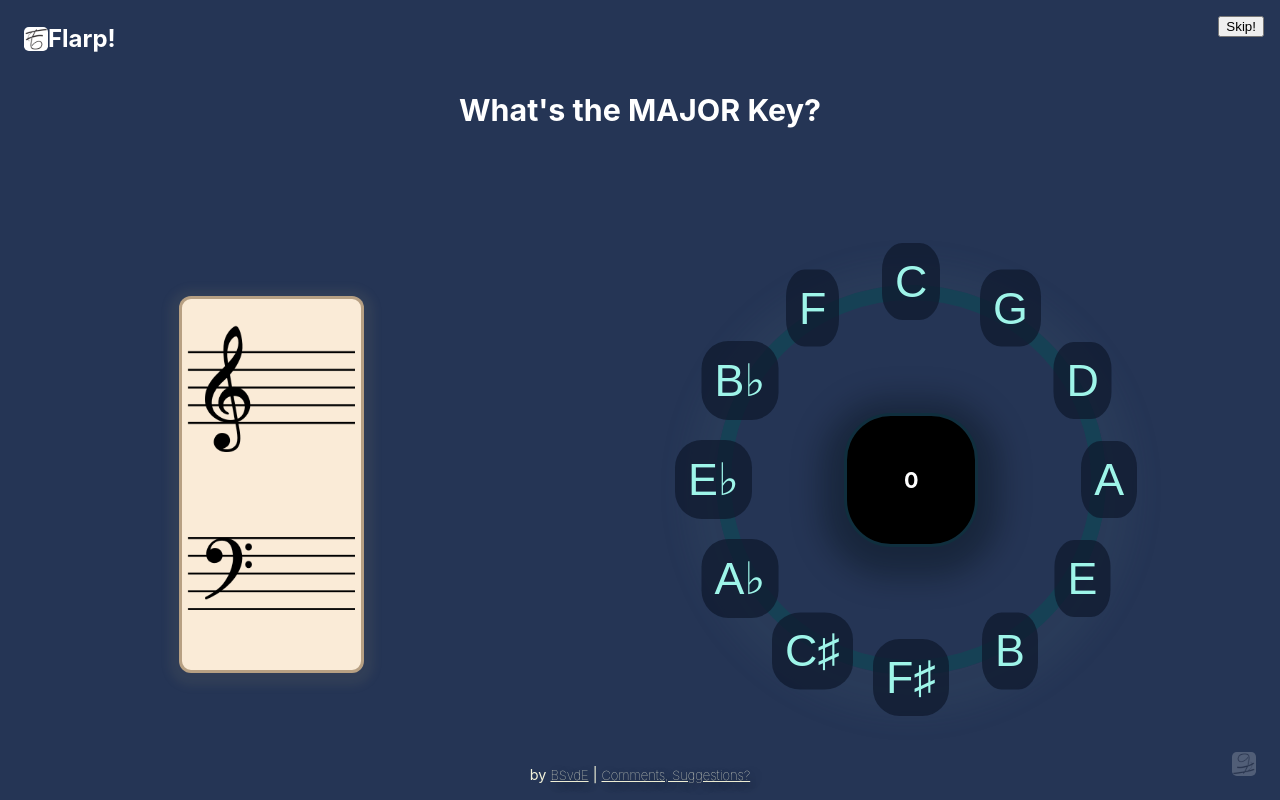
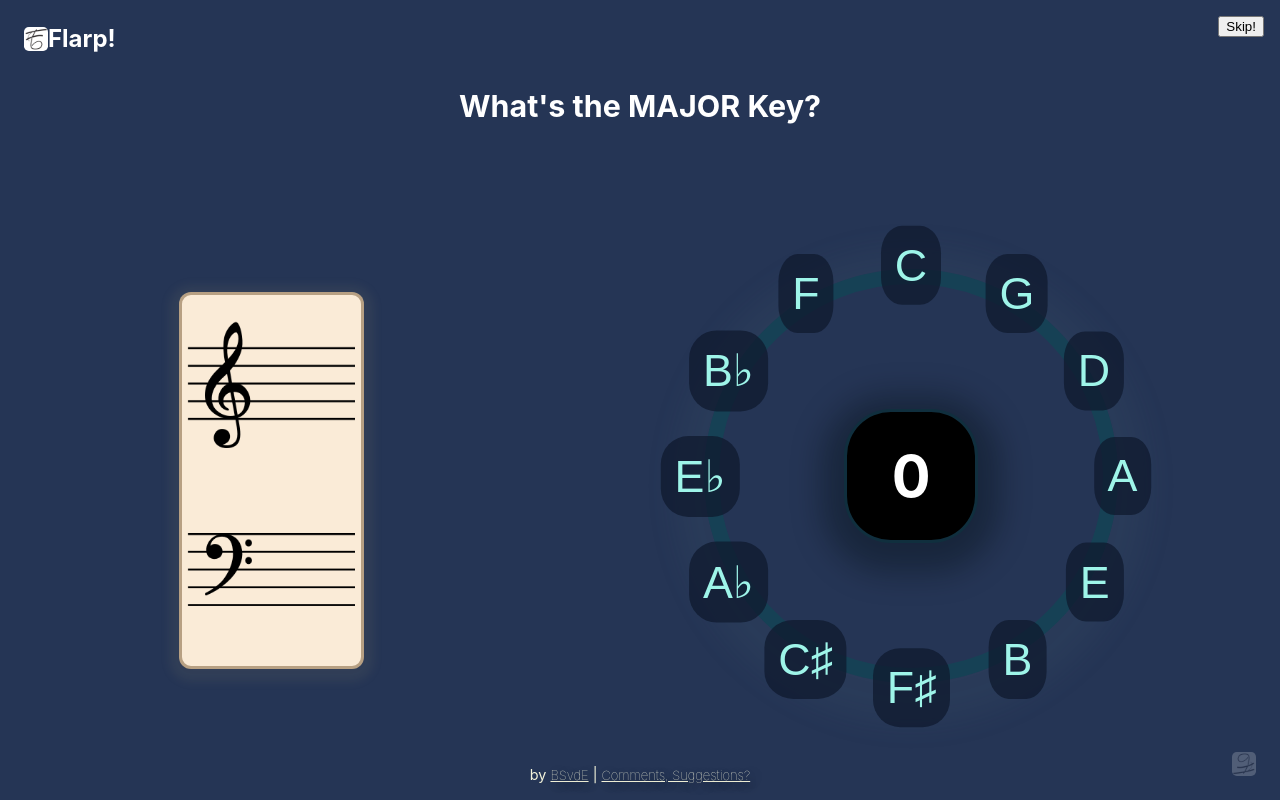
Before and after one commit to bsantero/flarp-music-quiz, a React (Create React App) app: page / in a window 1280 px wide. Built offline with nearby package versions, Linux system fonts and the light colour scheme.

Commit message:
Fix small styling quibbles.

```diff
--- a/src/App.css
+++ b/src/App.css
@@ -1,5 +1,5 @@
 :root {
-  --radius: 45vmin;
+  --radius: 30vmax;
   --button-text: calc(1.5 * (var(--radius) / 10));
   --base: calc(var(--radius) / 3.14);
   --button-transform: calc(var(--radius) / 2 + (var(--button-text) / 3) );
@@ -69,6 +69,10 @@ div.Score {
   border-radius: 35%;
   background-color: black;
   box-shadow: 0 8px 30px 22px rgba(4, 12, 14, 0.35);
+}
+
+.Score h5 {
+  font-size: var(--button-text);
 }
 
 .Skip-button:hover,
--- a/src/mediaqueries.css
+++ b/src/mediaqueries.css
@@ -31,10 +31,10 @@
     flex: 4;
   }
 
-  .circle {
+  /* .circle {
     max-width: 33vmax;
     max-height: 33vmax;
-  }
+}*/
 
   .circle .tick {
     /* left: calc(14vmax - .8em) !important;
```
